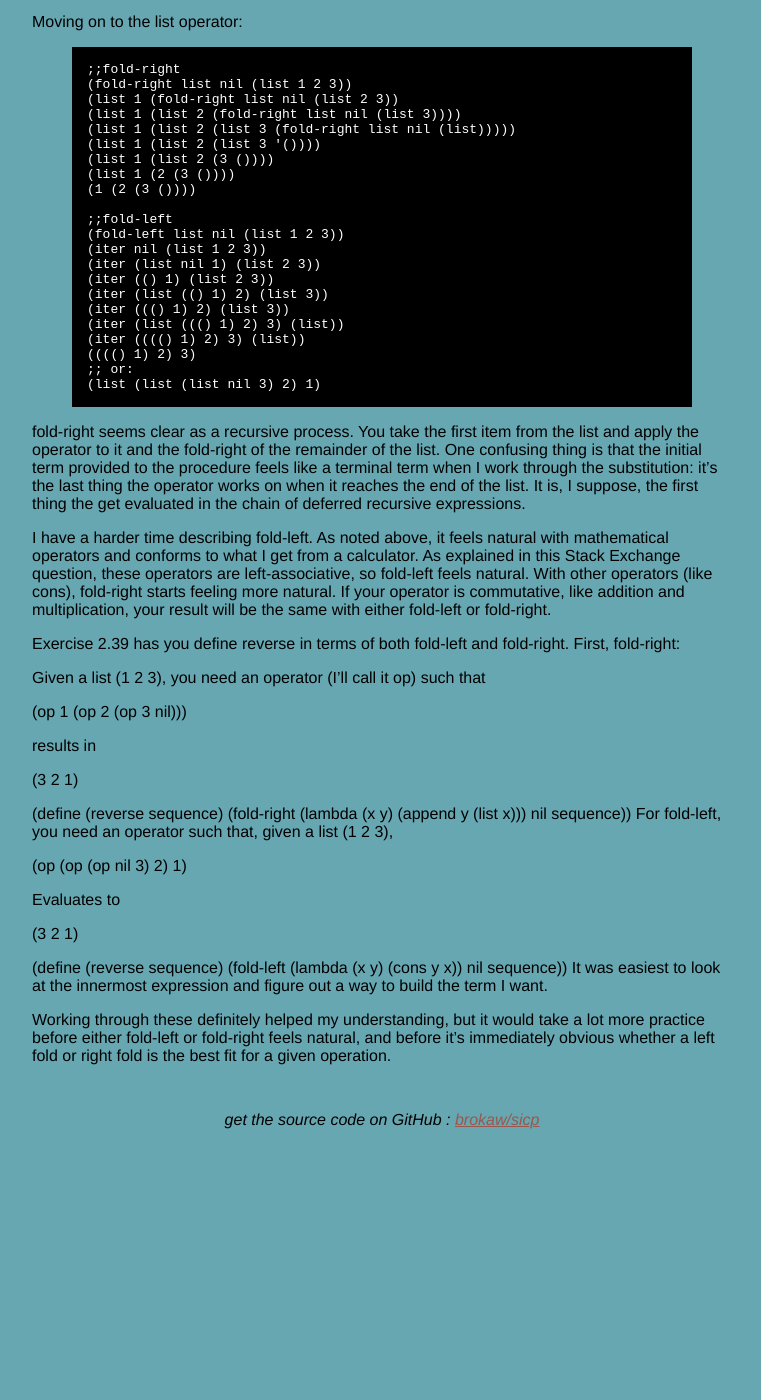
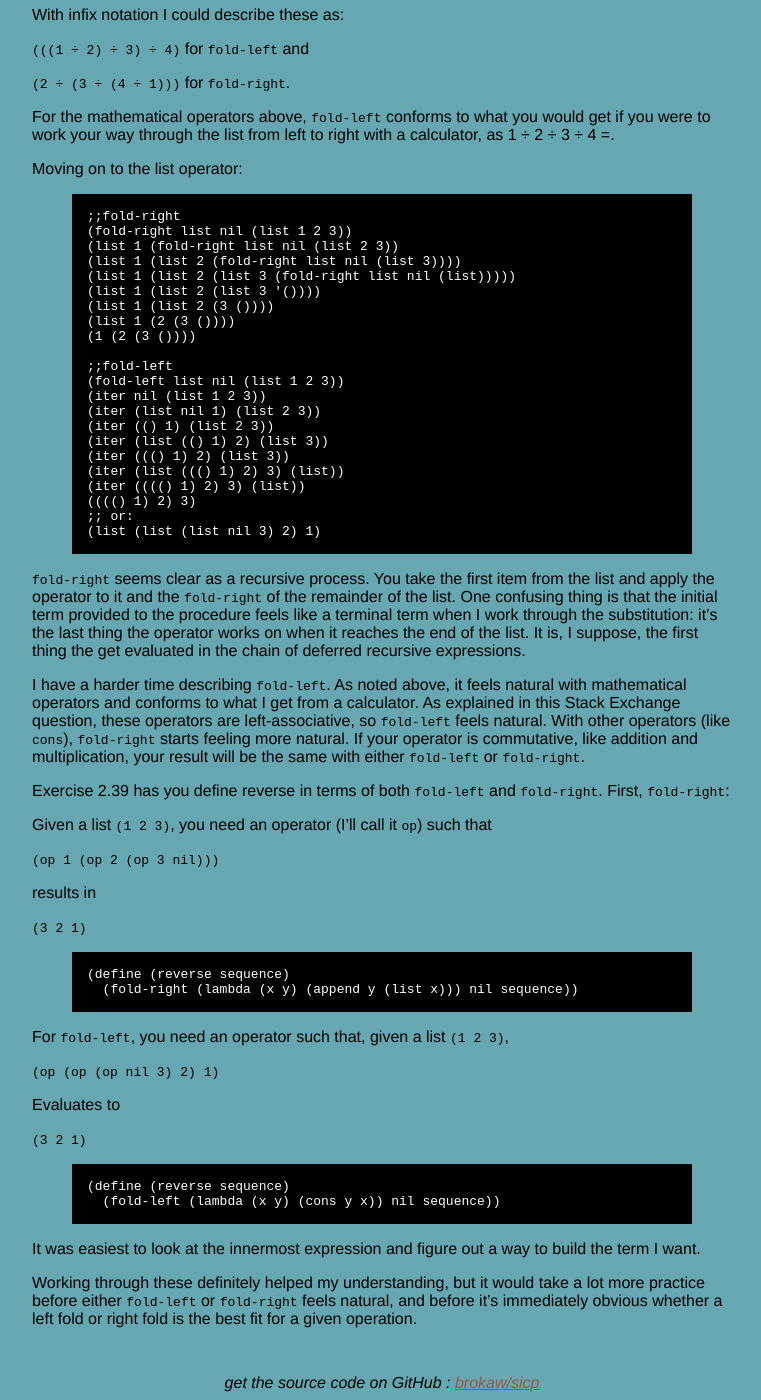
Before and after one commit to brokaw/sicp-study, a Jekyll site: the page built from _posts/2011-07-07-exercise_238_239.markdown, in a window 1280 px wide and 1400 px high, scrolled down 1257 px. Shown: the whole window, without its empty margins (258-1019 px from the left). Built offline with Jekyll 4.4.1, drawn with Linux system fonts in a browser that asks for light colours; before the commit the page ends 2394 px from its top, so only the background shows below that; some of the changed text lies outside the part shown.

Commit message:
Formatting

```diff
--- a/_posts/2011-07-07-exercise_238_239.markdown
+++ b/_posts/2011-07-07-exercise_238_239.markdown
@@ -2,11 +2,11 @@
 layout: default
 title: 'Exercise 2.38 & 2.39: Fold-left and fold-right'
 ---
-{{ page.title }}
+#{{ page.title }}
 
 These exercises didn't take too long to complete, but I'm still not sure I understand the implications of it, so I'm going to work through it here.
 
-The accumulate procedure in the text is the same as a Scheme procedure called fold-right. There's a similar procedure called fold-left that can be defined like this:
+The `accumulate` procedure in the text is the same as a Scheme procedure called `fold-right`. There's a similar procedure called `fold-left` that can be defined like this:
 {% highlight scheme %}
 (define (fold-left op initial sequence)
   (define (iter result rest)
@@ -69,11 +69,11 @@ Just in case having the initial parameter the same as the first term of the list
 {% endhighlight %}
 With infix notation I could describe these as:
 
-(((1 ÷ 2) ÷ 3) ÷ 4) for fold-left and
+`(((1 ÷ 2) ÷ 3) ÷ 4)` for `fold-left` and
 
-(2 ÷ (3 ÷ (4 ÷ 1))) for fold-right.
+`(2 ÷ (3 ÷ (4 ÷ 1)))` for `fold-right`.
 
-For the mathematical operators above, fold-left conforms to what you would get if you were to work your way through the list from left to right with a calculator, as 1 ÷ 2 ÷ 3 ÷ 4 =.
+For the mathematical operators above, `fold-left` conforms to what you would get if you were to work your way through the list from left to right with a calculator, as 1 ÷ 2 ÷ 3 ÷ 4 =.
 
 Moving on to the list operator:
 {% highlight scm %}
@@ -101,32 +101,37 @@ Moving on to the list operator:
 (list (list (list nil 3) 2) 1)
 
 {% endhighlight %}
-fold-right seems clear as a recursive process. You take the first item from the list and apply the operator to it and the fold-right of the remainder of the list. One confusing thing is that the initial term provided to the procedure feels like a terminal term when I work through the substitution: it's the last thing the operator works on when it reaches the end of the list. It is, I suppose, the first thing the get evaluated in the chain of deferred recursive expressions.
+`fold-right` seems clear as a recursive process. You take the first item from the list and apply the operator to it and the `fold-right` of the remainder of the list. One confusing thing is that the initial term provided to the procedure feels like a terminal term when I work through the substitution: it's the last thing the operator works on when it reaches the end of the list. It is, I suppose, the first thing the get evaluated in the chain of deferred recursive expressions.
 
-I have a harder time describing fold-left. As noted above, it feels natural with mathematical operators and conforms to what I get from a calculator. As explained in this Stack Exchange question, these operators are left-associative, so fold-left feels natural. With other operators (like cons), fold-right starts feeling more natural. If your operator is commutative, like addition and multiplication, your result will be the same with either fold-left or fold-right.
+I have a harder time describing `fold-left`. As noted above, it feels natural with mathematical operators and conforms to what I get from a calculator. As explained in this Stack Exchange question, these operators are left-associative, so `fold-left` feels natural. With other operators (like `cons`), `fold-right` starts feeling more natural. If your operator is commutative, like addition and multiplication, your result will be the same with either `fold-left` or `fold-right`.
 
-Exercise 2.39 has you define reverse in terms of both fold-left and fold-right. First, fold-right:
+Exercise 2.39 has you define reverse in terms of both `fold-left` and `fold-right`. First, `fold-right`:
 
-Given a list (1 2 3), you need an operator (I'll call it op) such that
+Given a list `(1 2 3)`, you need an operator (I'll call it `op`) such that
 
-(op 1 (op 2 (op 3 nil)))
+`(op 1 (op 2 (op 3 nil)))`
 
 results in
 
-(3 2 1)
-
+`(3 2 1)`
+{% highlight scm %}
 (define (reverse sequence)
   (fold-right (lambda (x y) (append y (list x))) nil sequence))
-For fold-left, you need an operator such that, given a list (1 2 3),
+{% endhighlight %}
 
-(op (op (op nil 3) 2) 1)
+For `fold-left`, you need an operator such that, given a list `(1 2 3)`,
+
+`(op (op (op nil 3) 2) 1)`
 
 Evaluates to
 
-(3 2 1)
+`(3 2 1)`
 
+{% highlight scm %}
 (define (reverse sequence)
   (fold-left (lambda (x y) (cons y x)) nil sequence))
+{% endhighlight %}
+
 It was easiest to look at the innermost expression and figure out a way to build the term I want.
 
-Working through these definitely helped my understanding, but it would take a lot more practice before either fold-left or fold-right feels natural, and before it's immediately obvious whether a left fold or right fold is the best fit for a given operation.
+Working through these definitely helped my understanding, but it would take a lot more practice before either `fold-left` or `fold-right` feels natural, and before it's immediately obvious whether a left fold or right fold is the best fit for a given operation.
```
